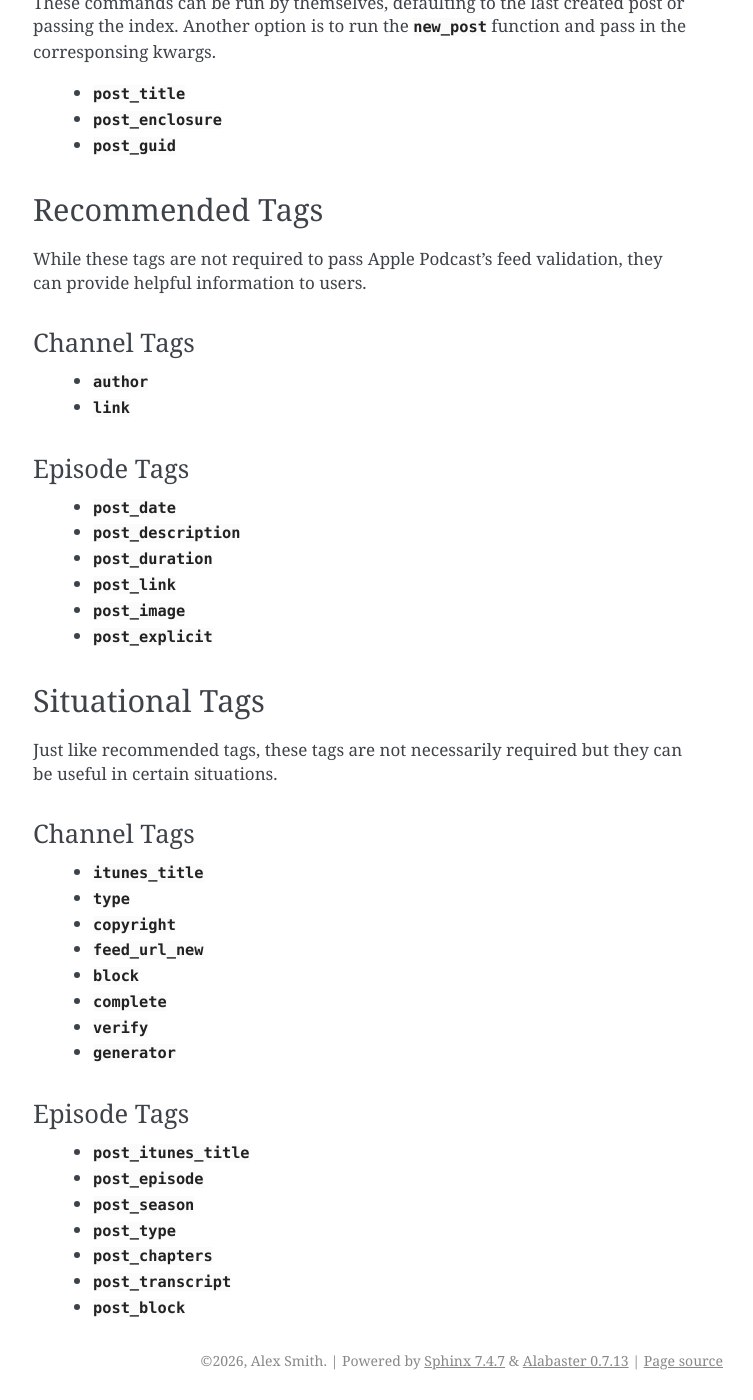
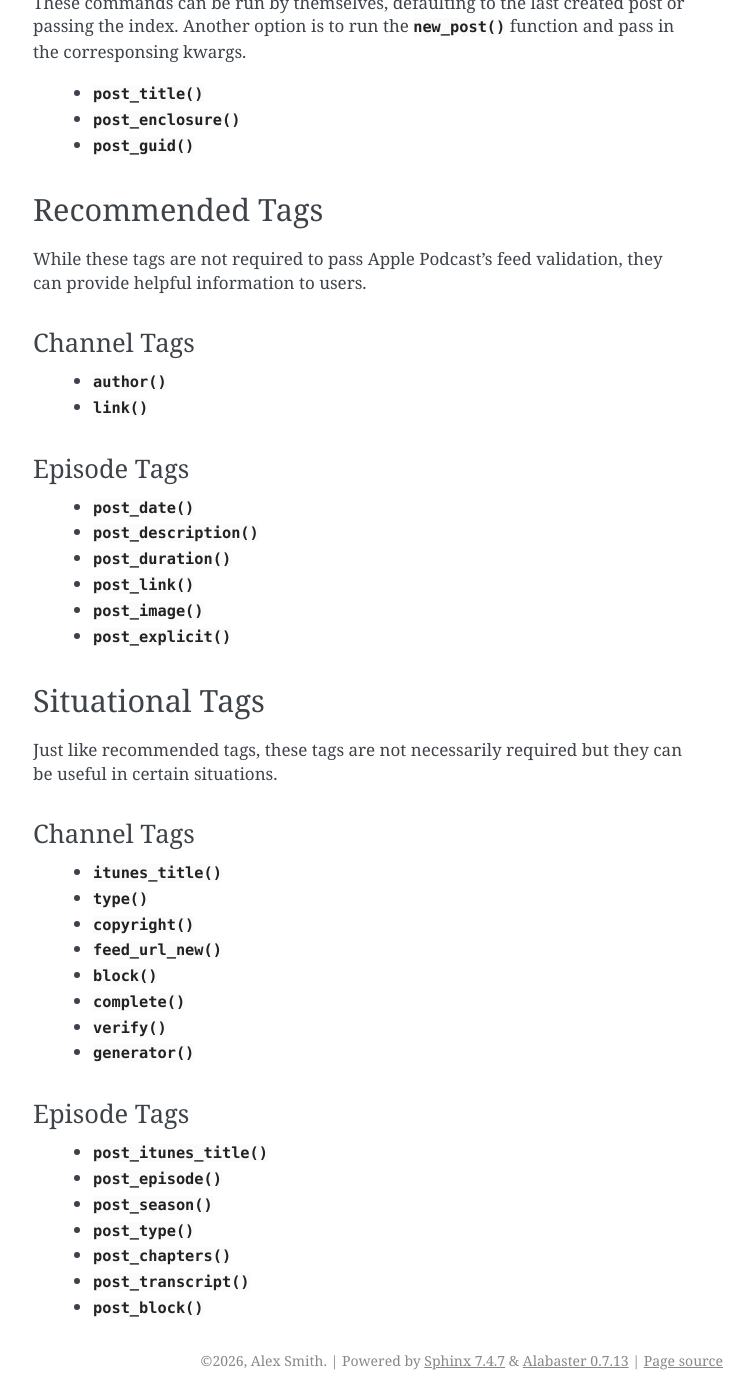
Before and after one commit to alexbsmith5/feedwriter, a Sphinx documentation site: the page built from docs/source/guide.rst, in a window 1280 px wide and 1400 px high, scrolled down 676 px. Shown: the whole window, without its empty margins (387-1140 px from the left). Built offline with Sphinx 7.4.7, drawn with Linux system fonts in a browser that asks for light colours; part of the change alters nothing that is shown; some of the changed text lies outside the part shown.

```diff
--- a/docs/source/conf.py
+++ b/docs/source/conf.py
@@ -20,6 +20,9 @@ extensions = [
     "sphinx.ext.autodoc",
 ]
 
+markdown_anchor_signatures = True
+markdown_anchor_sections = True
+
 templates_path = ["_templates"]
 exclude_patterns = []
 
--- a/docs/source/guide.rst
+++ b/docs/source/guide.rst
@@ -9,21 +9,21 @@ Channel Tags
 ############
 The following commands specified below must be called in order to pass validation.
 
-    * :attr:`~feedwriter.podcast_feed.PodcastFeed.title`
-    * :attr:`~feedwriter.podcast_feed.PodcastFeed.description`
-    * :attr:`~feedwriter.podcast_feed.PodcastFeed.image`
-    * :attr:`~feedwriter.podcast_feed.PodcastFeed.category`
-    * :attr:`~feedwriter.podcast_feed.PodcastFeed.explicit`
+    * :meth:`~feedwriter.podcast_feed.PodcastFeed.title`
+    * :meth:`~feedwriter.podcast_feed.PodcastFeed.description`
+    * :meth:`~feedwriter.podcast_feed.PodcastFeed.image`
+    * :meth:`~feedwriter.podcast_feed.PodcastFeed.category`
+    * :meth:`~feedwriter.podcast_feed.PodcastFeed.explicit`
 
 Episode Tags
 ############
 The following commands must be called for every single episode on the feed to pass validation.
 
-These commands can be run by themselves, defaulting to the last created post or passing the index. Another option is to run the :attr:`~feedwriter.podcast_feed.PodcastFeed.new_post` function and pass in the corresponsing kwargs.
+These commands can be run by themselves, defaulting to the last created post or passing the index. Another option is to run the :meth:`~feedwriter.podcast_feed.PodcastFeed.new_post` function and pass in the corresponsing kwargs.
 
-    * :attr:`~feedwriter.podcast_feed.PodcastFeed.post_title`
-    * :attr:`~feedwriter.podcast_feed.PodcastFeed.post_enclosure`
-    * :attr:`~feedwriter.podcast_feed.PodcastFeed.post_guid`
+    * :meth:`~feedwriter.podcast_feed.PodcastFeed.post_title`
+    * :meth:`~feedwriter.podcast_feed.PodcastFeed.post_enclosure`
+    * :meth:`~feedwriter.podcast_feed.PodcastFeed.post_guid`
 
 Recommended Tags
 ****************
@@ -31,17 +31,17 @@ While these tags are not required to pass Apple Podcast's feed validation, they
 
 Channel Tags
 ############
-    * :attr:`~feedwriter.podcast_feed.PodcastFeed.author`
-    * :attr:`~feedwriter.podcast_feed.PodcastFeed.link`
+    * :meth:`~feedwriter.podcast_feed.PodcastFeed.author`
+    * :meth:`~feedwriter.podcast_feed.PodcastFeed.link`
 
 Episode Tags
 ############
-    * :attr:`~feedwriter.podcast_feed.PodcastFeed.post_date`
-    * :attr:`~feedwriter.podcast_feed.PodcastFeed.post_description`
-    * :attr:`~feedwriter.podcast_feed.PodcastFeed.post_duration`
-    * :attr:`~feedwriter.podcast_feed.PodcastFeed.post_link`
-    * :attr:`~feedwriter.podcast_feed.PodcastFeed.post_image`
-    * :attr:`~feedwriter.podcast_feed.PodcastFeed.post_explicit`
+    * :meth:`~feedwriter.podcast_feed.PodcastFeed.post_date`
+    * :meth:`~feedwriter.podcast_feed.PodcastFeed.post_description`
+    * :meth:`~feedwriter.podcast_feed.PodcastFeed.post_duration`
+    * :meth:`~feedwriter.podcast_feed.PodcastFeed.post_link`
+    * :meth:`~feedwriter.podcast_feed.PodcastFeed.post_image`
+    * :meth:`~feedwriter.podcast_feed.PodcastFeed.post_explicit`
 
 Situational Tags
 ****************
@@ -49,21 +49,21 @@ Just like recommended tags, these tags are not necessarily required but they can
 
 Channel Tags
 ############
-    * :attr:`~feedwriter.podcast_feed.PodcastFeed.itunes_title`
-    * :attr:`~feedwriter.podcast_feed.PodcastFeed.type`
-    * :attr:`~feedwriter.podcast_feed.PodcastFeed.copyright`
-    * :attr:`~feedwriter.podcast_feed.PodcastFeed.feed_url_new`
-    * :attr:`~feedwriter.podcast_feed.PodcastFeed.block`
-    * :attr:`~feedwriter.podcast_feed.PodcastFeed.complete`
-    * :attr:`~feedwriter.podcast_feed.PodcastFeed.verify`
-    * :attr:`~feedwriter.podcast_feed.PodcastFeed.generator`
+    * :meth:`~feedwriter.podcast_feed.PodcastFeed.itunes_title`
+    * :meth:`~feedwriter.podcast_feed.PodcastFeed.type`
+    * :meth:`~feedwriter.podcast_feed.PodcastFeed.copyright`
+    * :meth:`~feedwriter.podcast_feed.PodcastFeed.feed_url_new`
+    * :meth:`~feedwriter.podcast_feed.PodcastFeed.block`
+    * :meth:`~feedwriter.podcast_feed.PodcastFeed.complete`
+    * :meth:`~feedwriter.podcast_feed.PodcastFeed.verify`
+    * :meth:`~feedwriter.podcast_feed.PodcastFeed.generator`
 
 Episode Tags
 ############
-    * :attr:`~feedwriter.podcast_feed.PodcastFeed.post_itunes_title`
-    * :attr:`~feedwriter.podcast_feed.PodcastFeed.post_episode`
-    * :attr:`~feedwriter.podcast_feed.PodcastFeed.post_season`
-    * :attr:`~feedwriter.podcast_feed.PodcastFeed.post_type`
-    * :attr:`~feedwriter.podcast_feed.PodcastFeed.post_chapters`
-    * :attr:`~feedwriter.podcast_feed.PodcastFeed.post_transcript`
-    * :attr:`~feedwriter.podcast_feed.PodcastFeed.post_block`
+    * :meth:`~feedwriter.podcast_feed.PodcastFeed.post_itunes_title`
+    * :meth:`~feedwriter.podcast_feed.PodcastFeed.post_episode`
+    * :meth:`~feedwriter.podcast_feed.PodcastFeed.post_season`
+    * :meth:`~feedwriter.podcast_feed.PodcastFeed.post_type`
+    * :meth:`~feedwriter.podcast_feed.PodcastFeed.post_chapters`
+    * :meth:`~feedwriter.podcast_feed.PodcastFeed.post_transcript`
+    * :meth:`~feedwriter.podcast_feed.PodcastFeed.post_block`
```
